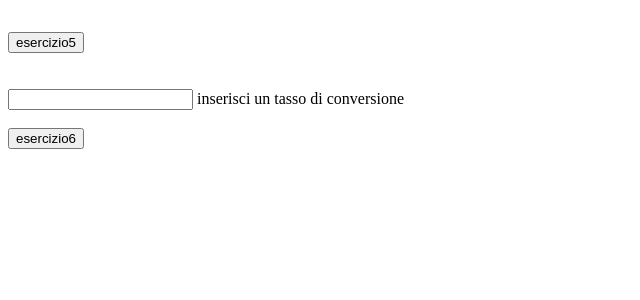
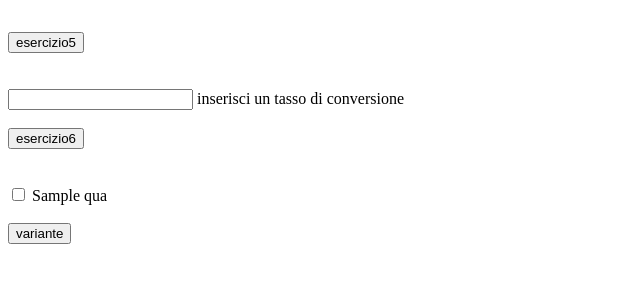
Before and after one commit to Riccardolotorto/flaskPandasFunzioni, a Flask app: template templates/home.html in a window 1280 px wide. Shown: the part 243-543 px from the top of the page, without its empty margins (0-640 px from the left). Run offline with Flask 3, Linux system fonts and the light colour scheme; the template is opened without the code that fills it: most values are stand-ins (such as "Sample title", 1, 10 or a date in 2020); parts of the project's set-up code (start-up, migrations or seed data) failed here and were passed over.

Commit message:
completo con variante

```diff
--- a/app.py
+++ b/app.py
@@ -31,7 +31,7 @@ def esercizio3():
 def esercizio4():
     zona = request.args.get("zona")
     dfZona = df[df["neighborhood"].str.contains(zona, na = False)]
-    prezzo_medio = round(df["price"].mean(), 0)
+    prezzo_medio = round(dfZona["price"].mean(), 0)
     return render_template("risultato.html", lista = prezzo_medio)
 
 @app.route('/esercizio5')
@@ -48,6 +48,14 @@ def esercizio6():
     dfAltraValuta = conversione(d[["price"]].dropna(), tasso).to_html()
     return render_template("risultato.html", tabella = dfAltraValuta)
 
+@app.route('/variante', methods = ["GET"])
+def variante():
+    zona2 = request.args.getlist("zona2")
+    prezzi = []
+    for z in zona2:
+        dfZonaCheck = df[df["neighborhood"].str.contains(z, na = False)]
+        prezzi.append(round(dfZonaCheck["price"].mean(), 0))
+    return render_template("risultato.html", lista = prezzi)
 
 if __name__ == '__main__':
   app.run(host='0.0.0.0', port=3245, debug=True)
--- a/templates/home.html
+++ b/templates/home.html
@@ -31,6 +31,12 @@
         <form action = "/esercizio6" method="get">
             <input type = "text" name = "tasso"> inserisci un tasso di conversione<br><br>
             <input type = "submit" value = "esercizio6">
+        </form><br><br>
+        <form action = "/variante" method="get">
+            {%for quaa in lista%}
+                <input type = "checkbox" name = "zona2" value = "{{quaa}}"> {{quaa}}<br><br>
+            {%endfor%}
+            <input type = "submit" value = "variante">
         </form>
     </body>
 </html>
```
